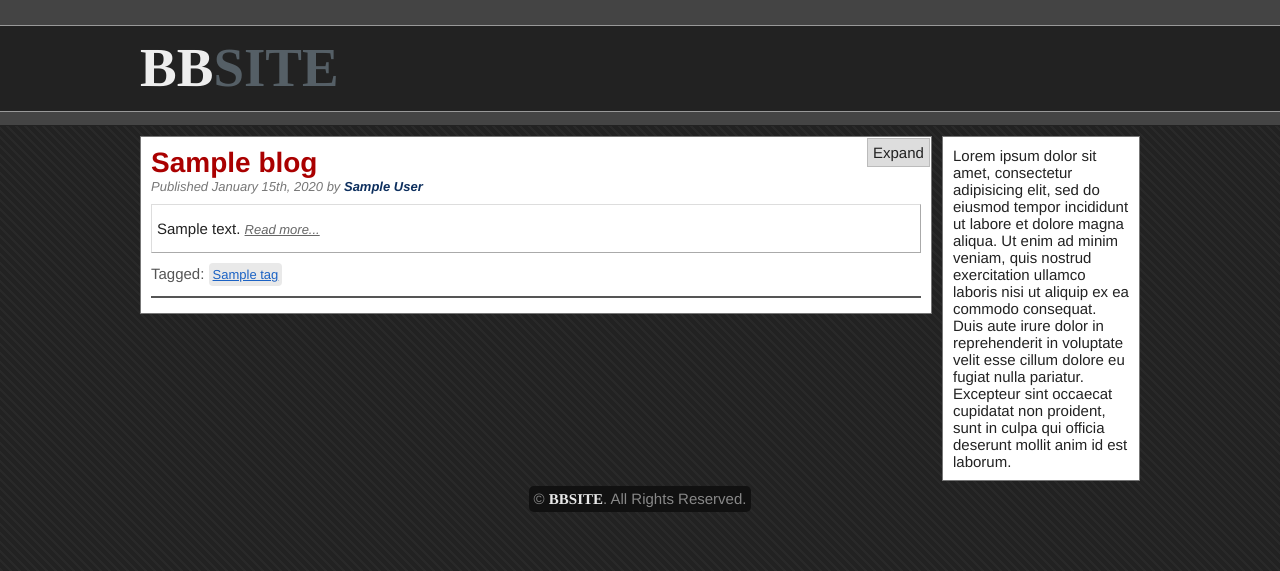
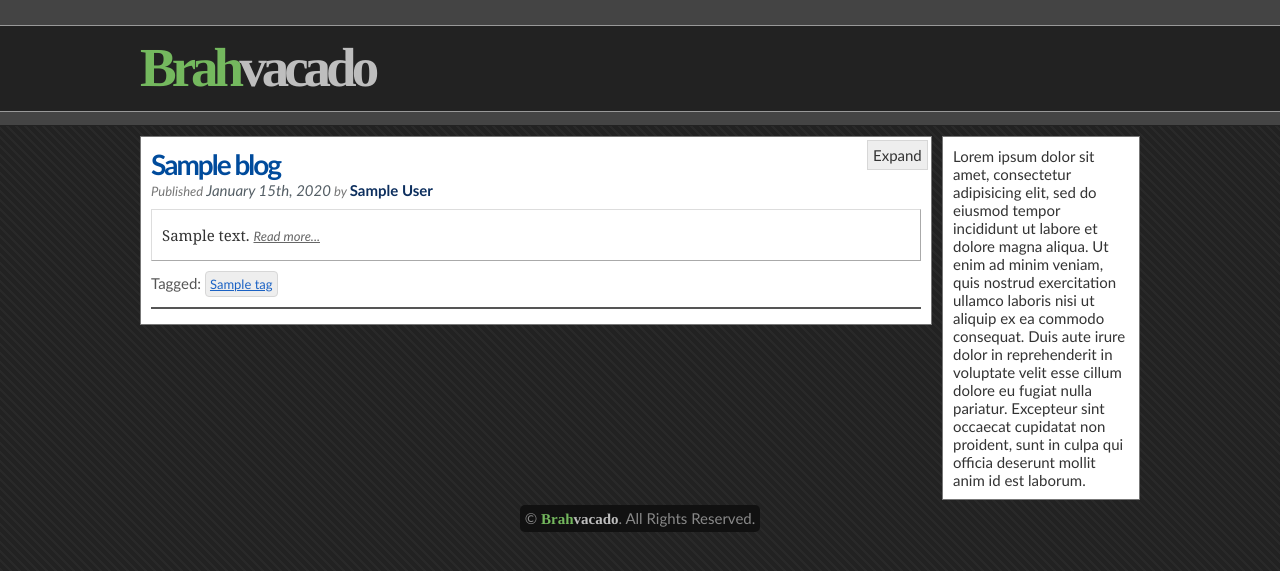
Before and after one commit to bbsite/BbBlog, a Django app: template bbsite/src/bbsite/blog/templates/blogs.html in a window 1280 px wide. Shown: the top 571 px of the page. Run offline with Django 3.2, Linux system fonts and the light colour scheme; the template is opened without the code that fills it: most values are stand-ins (such as "Sample title", 1, 10 or a date in 2020); some libraries are stand-ins or nearby versions.

Commit message:
Lots of css updates as always.  Rebranding + diff font

```diff
--- a/bbsite/src/bbsite/blog/static/js/common.js
+++ b/bbsite/src/bbsite/blog/static/js/common.js
@@ -10,7 +10,7 @@ $(document).ready(function (){
 
 	expand
 		.text('Expand')
-		.css('left', (col1.outerWidth() - expand.outerWidth() - 3) + 'px')
+		.css('left', (col1.outerWidth() - expand.outerWidth() - 5) + 'px')
 		.show();
 
 	expand.live('click', function(){
@@ -28,14 +28,14 @@ $(document).ready(function (){
 		    complete: function () {
 		    	expand
 	    			.text(vis ? 'Collapse' : 'Expand')
-		    		.css('left', (col1.outerWidth() - expand.outerWidth() - 3) + 'px')
+		    		.css('left', (col1.outerWidth() - expand.outerWidth() - 5) + 'px')
 		    		.animate({opacity:'1.0'}, _fadespeed);
-		    	}
+
+				if (!vis)
+				{
+					col2.show();
+				}
+	    	}
 		  });
-
-		if (!vis)
-		{
-			col2.show();
-		}
 	});
 });
--- a/bbsite/src/bbsite/blog/static/styles/blogs.css
+++ b/bbsite/src/bbsite/blog/static/styles/blogs.css
@@ -11,7 +11,8 @@
 	font-size: 28px;
 	font-weight: bold;
 	text-decoration: none;
-	color: #A00;
+	color: #004B9C;
+	letter-spacing: -2px;
 }
 
 .blogs-subtitle
@@ -24,11 +25,19 @@
 
 a.blogs-author
 {
-	font-size: 13px;
+	font-size: 15px;
 	font-weight: bold;
 	text-decoration: none;
+	font-style: normal;
 	color: #0D2F5E;
 	display: inline;
+}
+
+.pub-date
+{
+	position: relative;
+	display: inline-block;
+	color: #555F66;
 }
 
 a.blogs-author:hover
@@ -45,7 +54,8 @@ a.blogs-author:hover
 	border: 1px solid #DDD;
 	border-right: 1px solid #AAA;
 	border-bottom: 1px solid #AAA;
-	padding: 15px 5px;
+	padding: 15px 10px;
+	font-family: Georgia,Helvetica,Arial,sans-serif;
 	/*border-radius: 5px;*/
 }
 
@@ -81,11 +91,13 @@ a.blogs-readmore:hover
 	font-size: 13px;
 	color: #1B62C4;
 	padding: 4px;
-	background: #E9E9E9;
+	background: #EEE;
 	border-radius: 4px;
+	border: 1px solid #D7D7D7;
 }
 .blogs-tags a:hover
 {
-	background: #C8DCE9;
+	background: #B3C7FF;
 	color: #144991;
+	border: 1px solid #85A5FF;
 }
--- a/bbsite/src/bbsite/blog/static/styles/fruity.css
+++ b/bbsite/src/bbsite/blog/static/styles/fruity.css
@@ -1,4 +1,4 @@
-.highlight { background-color: #111; padding: 5px; margin: 15px 2px; border: 1px solid #000; overflow: auto/*border-radius: 5px;*/ }
+.highlight { background-color: #111; padding: 5px; margin: 15px 2px; border: 1px solid #000; overflow: auto; /*border-radius: 5px;*/ }
 .highlight .hll { background-color: #222 }
 .highlight .c { color: #008800; font-style: italic; background-color: #0f140f } /* Comment */
 .highlight .err { color: #ffffff } /* Error */
--- a/bbsite/src/bbsite/blog/static/styles/main.css
+++ b/bbsite/src/bbsite/blog/static/styles/main.css
@@ -2,9 +2,9 @@
 {
 	margin: 0px;
 	padding: 0px;
-	font-family: 'Reader Regular', 'Helvetica Neue', Arial, Helvetica, sans-serif;
+	font-family: calibri,tahoma,arial,sans-serif;
 	font-size: 15px;
-	color: #222;
+	color: #333;
 }
 
 body
@@ -36,6 +36,7 @@ body
 	border-bottom: 1px solid #999;
 	border-left: 0px;
 	border-right: 0px;
+	letter-spacing: -5px;
 }
 
 #doc-header-title, #doc-header-title #inner
@@ -47,12 +48,12 @@ body
 	margin: 0 auto;
 	line-height: 40px;
 	font: bold 55px Baskerville, ‘Times New Roman’, Times, serif;
-	color: #555F66;
+	color: #BEBEBE;
 }
 
 #doc-header-title #inner
 {
-	color: #EEE;
+	color: #74B85E;
 }
 
 #doc-wrapper
@@ -109,19 +110,19 @@ body
 {
 	position: absolute;
 	display: none;
-	left: 727px;
-	top: 1px;
+	top: 3px;
 	width: auto;
 	height: auto;
 	padding: 5px;
-	background: #DDD;
-	border: 1px solid #BBB;
+	background: #EEE;
+	border: 1px solid #D7D7D7;
 }
 
 #expand-col1:hover
 {
-	background: #CCC;
+	background: #DFF2E2;
 	cursor: pointer;
+	border: 1px solid #C8D9CA;
 }
 
 #col2
@@ -158,7 +159,7 @@ body
 	color: #E9E9E9;
 }
 
-#doc-footer-copyright, #doc-footer-copyright b
+#doc-footer-copyright, #doc-footer-copyright b, #doc-footer-copyright b span
 {
 	position: relative;
 	clear: both;
@@ -168,7 +169,12 @@ body
 	width: auto;
 	text-align: center;
 	font-family: Baskerville, ‘Times New Roman’, Times, serif;
-	color: #E9E9E9;
+	color: #BEBEBE;
+}
+
+#doc-footer-copyright b span
+{
+	color: #74B85E;
 }
 
 #doc-footer-copyright-bg
--- a/bbsite/src/bbsite/blog/templates/base-generic.html
+++ b/bbsite/src/bbsite/blog/templates/base-generic.html
@@ -9,13 +9,13 @@
 <script type="text/javascript" src="/static/js/common.js" ></script >
 
 <meta http-equiv="Content-Type" content="text/html; charset=UTF-8">
-<title>BBSITE - {% block title %}the good stuff{% endblock %}</title>
+<title>Brahvacado - {% block title %}the good stuff{% endblock %}</title>
 </head>
 <body>
 	<div id="doc-header-wrapper">
 		<div id="doc-header">
 			<div id="doc-header-title">
-				<span id="inner">BB</span>SITE
+				<span id="inner">Brah</span>vacado
 			</div>
 		</div>
 	</div>
@@ -33,7 +33,7 @@
 			</div>
 			<div id="doc-footer-copyright">
 				<div id="doc-footer-copyright-bg">
-					&copy; <b>BBSITE</b>. All Rights Reserved.
+					&copy; <b><span>Brah</span>vacado</b>. All Rights Reserved.
 				</div>
 			</div>
 		</div>
--- a/bbsite/src/bbsite/blog/templates/blog.html
+++ b/bbsite/src/bbsite/blog/templates/blog.html
@@ -14,7 +14,7 @@
 	</span>
 
 	<span class="blog-subtitle">
-		Published {{ blog.pub_date|date:"l F dS, Y \a\t g:i A" }} by
+		Published <div class="pub-date">{{ blog.pub_date|date:"l F dS, Y \a\t g:i A" }}</div> by
 		<a href="" class="blog-author">{{ blog.author }}</a>
 	</span>
 
@@ -84,6 +84,8 @@
 		    {% render_comment_form for blog %}
 		</div>
 	{% else %}
-	Comments have been disabled for this post
+	<div id="comments-disabled">
+		Comments have been disabled for this article.
+	</div>
 	{% endif %}
 {% endblock %}
--- a/bbsite/src/bbsite/blog/templates/blogs.html
+++ b/bbsite/src/bbsite/blog/templates/blogs.html
@@ -15,7 +15,7 @@
 			</span>
 
 			<span class="blogs-subtitle">
-				Published {{ blog.pub_date|date:"F dS, Y" }} by
+				Published <div class="pub-date">{{ blog.pub_date|date:"F dS, Y" }}</div> by
 				<a href="" class="blogs-author">{{ blog.author }}</a>
 			</span>
 
```
Also changed, not shown: bbsite/src/bbsite/blog/static/styles/blog.css (+26 -5 lines), bbsite/src/bbsite/blog/static/styles/comment.css (+5 -5 lines), bbsite/src/bbsite/db/sqlite.db, 1 other file.
